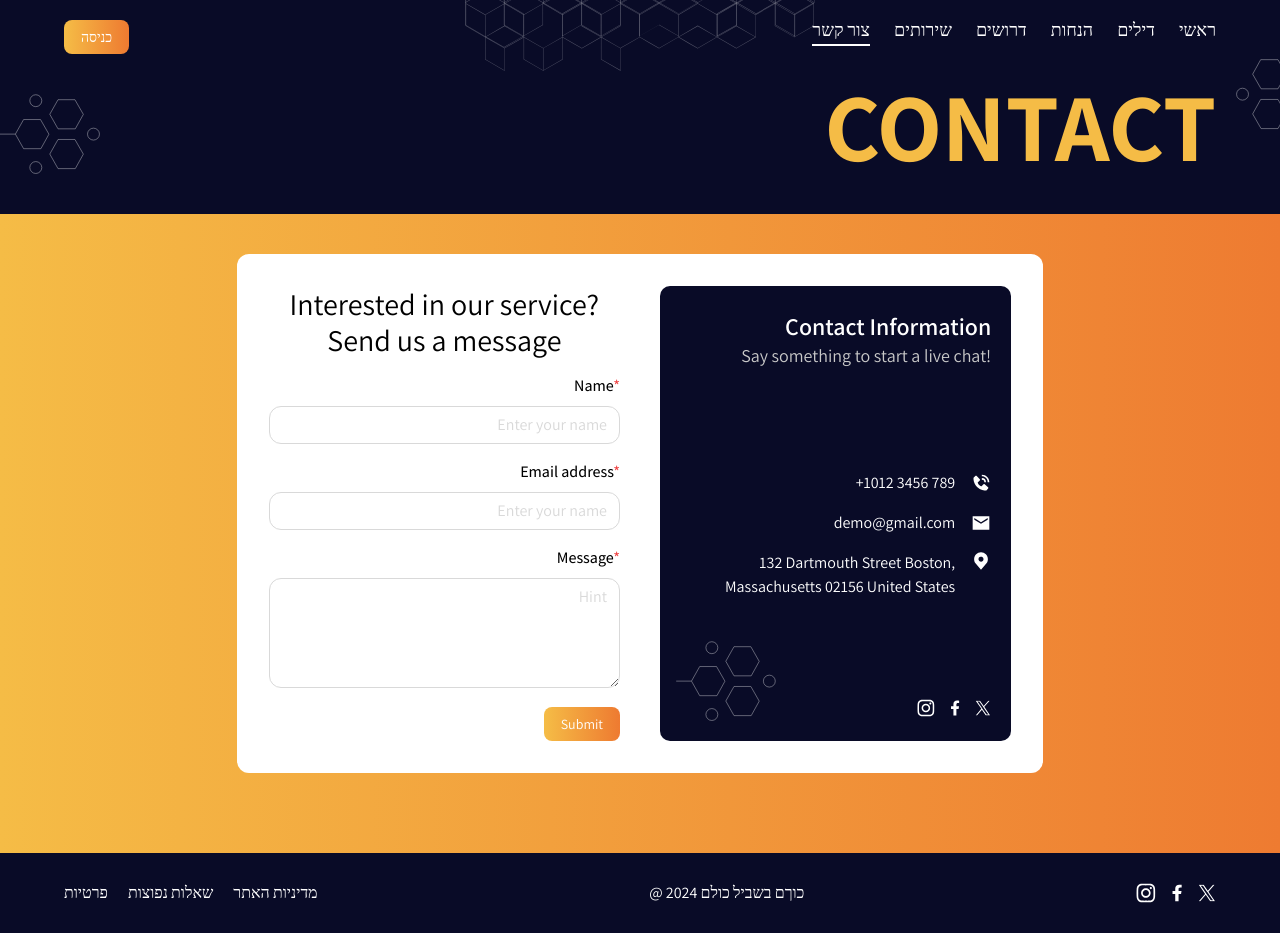
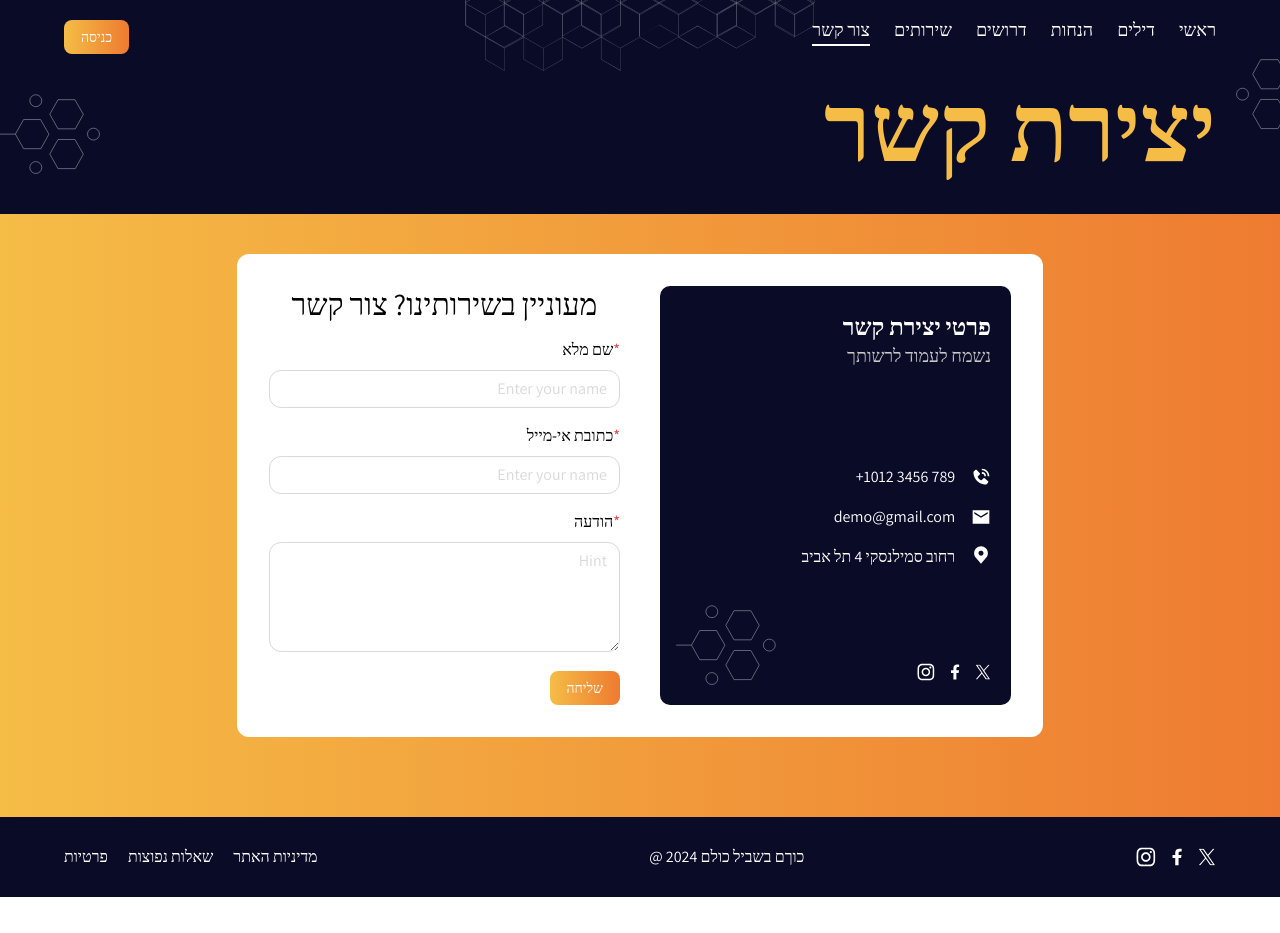
Before and after one commit to whoguri/kulam, a Next.js app: page /contact in a window 1280 px wide. After the commit the page ends 897 px from the top, so only its background shows below. Built offline with nearby package versions, Linux system fonts and the light colour scheme; no server answers.

Commit message:
Hebrew forms

```diff
--- a/src/app/contact/page.js
+++ b/src/app/contact/page.js
@@ -3,11 +3,11 @@ import ContactComponent from "../../components/ContactComponent"
 import { APP_NAME } from "@/constents/constArray";
 
 export const metadata = {
-    title: `Contact | ${APP_NAME}`, description: "",
+    title: `יצירת קשר | ${APP_NAME}`, description: "",
 };
 
 export default function Contact() {
-    return <Layout title="Contact">
+    return <Layout title="יצירת קשר">
         <ContactComponent />
     </Layout>
 }
--- a/src/app/deals/page.js
+++ b/src/app/deals/page.js
@@ -3,7 +3,7 @@ import { APP_NAME } from "@/constents/constArray";
 import DealsComponent from "../../components/DealsComponent"
 
 export const metadata = {
-    title: `Deals | ${APP_NAME}`, description: "",
+    title: `דילים | ${APP_NAME}`, description: "",
 };
 
 export default function Deals() {
--- a/src/app/polls/page.js
+++ b/src/app/polls/page.js
@@ -7,7 +7,7 @@ export const metadata = {
 };
 
 export default function Polls() {
-    return <Layout title="Polls">
+    return <Layout title="סקרים">
         <PollsCompnent />
     </Layout>
 }
--- a/src/components/ContactComponent.js
+++ b/src/components/ContactComponent.js
@@ -18,23 +18,23 @@ export default function Contact() {
         try {
             setError("")
             if (!name) {
-                setError("Name is required");
+                setError("חסר שם");
                 return;
             } else if (name.length < 4) {
-                setError("Name is short");
+                setError("שם קצר מדיי");
                 return;
             }
 
             if (!email) {
-                setError("Enter email")
+                setError("הכנס מייל")
                 return
             } if (email && !validEmailRgx.test(email)) {
-                setError("Invalid email")
+                setError("מייל לא תקין")
                 return;
             }
 
             if (!message) {
-                setError("Message is required");
+                setError("הכנס הודעה");
                 return;
             } else if (message.length < 4) {
                 setError("Message is short");
@@ -70,10 +70,9 @@ export default function Contact() {
             <div className="md:w-[70%] w-full mx-auto">
                 <div className="grid md:grid-cols-2 grid-cols-1 md:p-8 p-4 md:gap-10 gap-7 bg-white rounded-xl">
                     <div>
-                        <h2 className="subheading !font-normal text-center">Interested in our service?
-                            Send us a message</h2>
+                        <h2 className="subheading !font-normal text-center">מעוניין בשירותינו? צור קשר</h2>
                         <div>
-                            <h3 className="paragraph pt-4 pb-2 text-end">Name<span className="text-red-500">*</span></h3>
+                            <h3 className="paragraph pt-4 pb-2 text-end">שם מלא<span className="text-red-500">*</span></h3>
                             <input placeholder="Enter your name" type="text" className="border border-input rounded-xl w-full py-[6px] px-3 focus:outline-none text-end placeholder:text-input"
                                 value={name}
                                 onChange={(e) => {
@@ -83,7 +82,7 @@ export default function Contact() {
                             {(error === "Name is required" || error === "Name is too short") && <div className="text-red-400 text-xs text-end">{error}</div>}
                         </div>
                         <div>
-                            <h3 className="paragraph pt-4 pb-2 text-end">Email address<span className="text-red-500">*</span></h3>
+                            <h3 className="paragraph pt-4 pb-2 text-end">כתובת אי-מייל<span className="text-red-500">*</span></h3>
                             <input placeholder="Enter your name" className="border border-input rounded-xl w-full py-[6px] px-3 focus:outline-none text-end placeholder:text-input" type="email"
                                 value={email}
                                 onChange={(e) => {
@@ -93,7 +92,7 @@ export default function Contact() {
                             {(error === "Enter email" || error === "Invalid email") && <div className="text-red-400 text-xs text-end">{error}</div>}
                         </div>
                         <div>
-                            <h3 className="paragraph pt-4 pb-2 text-end">Message<span className="text-red-500">*</span></h3>
+                            <h3 className="paragraph pt-4 pb-2 text-end">הודעה<span className="text-red-500">*</span></h3>
                             <textarea rows={4} placeholder="Hint" className="border border-input rounded-xl w-full py-[6px] px-3 focus:outline-none text-end placeholder:text-input"
                                 value={message}
                                 onChange={(e) => {
@@ -107,14 +106,14 @@ export default function Contact() {
                                 onClick={() => {
                                     onSubmit()
                                 }}>
-                                <span className="inline-block px-4 2xl:py-[6px] xl:py-[6px] py-1 rounded-lg bg-gradient-to-r from-primary to-primary-dark hover:from-white hover:to-white hover:text-primary-dark 2xl:text-base text-sm text-white">Submit</span>
+                                <span className="inline-block px-4 2xl:py-[6px] xl:py-[6px] py-1 rounded-lg bg-gradient-to-r from-primary to-primary-dark hover:from-white hover:to-white hover:text-primary-dark 2xl:text-base text-sm text-white">שליחה</span>
                             </button>
                         </div>
                     </div>
                     <div className="bg-background px-5 md:py-6 py-10 rounded-[10px] flex flex-col justify-between md:gap-3 gap-6 relative z-10">
                         <div className="text-white">
-                            <h2 className="2xl:text-3xl xl:text-2xl text-lg font-semibold text-end">Contact Information</h2>
-                            <h3 className="2xl:text-2xl xl:text-lg text-sm text-[#C9C9C9] text-end">Say something to start a live chat!</h3>
+                            <h2 className="2xl:text-3xl xl:text-2xl text-lg font-semibold text-end">פרטי יצירת קשר</h2>
+                            <h3 className="2xl:text-2xl xl:text-lg text-sm text-[#C9C9C9] text-end"> נשמח לעמוד לרשותך</h3>
                         </div>
                         <div className="flex items-end flex-col md:gap-4 gap-3">
                             <div className="text-white flex md:gap-4 gap-1 items-center">
@@ -132,7 +131,7 @@ export default function Contact() {
                             </div>
                             <div className="text-white flex md:gap-4 gap-1 items-start">
                                 <div>
-                                    <h3 className="md:text-base text-sm text-end">132 Dartmouth Street Boston, Massachusetts 02156 United States</h3>
+                                    <h3 className="md:text-base text-sm text-end">רחוב סמילנסקי 4 תל אביב</h3>
                                 </div>
                                 <Image src="/Images/location.svg" alt="location" width={20} height={20} className="md:w-5 w-4 md:h-5 h-4" />
                             </div>
--- a/src/components/DealsComponent.js
+++ b/src/components/DealsComponent.js
@@ -51,7 +51,7 @@ export default function DealsComponent() {
     };
 
     const chunkedList = chunkArray((list || []), 12);
-    return <Layout title="Deals"
+    return <Layout title="דילים"
         buttonTitle={(isAdmin || isAdvertiser) && "add"}
         onClickButton={() => { setOpenDeal(true) }} >
 
--- a/src/components/HiringComponent.js
+++ b/src/components/HiringComponent.js
@@ -11,7 +11,7 @@ export default function HiringComponent({ description }) {
     const isAdmin = user?.role === ADMIN
     const [openUser, setOpenUser] = useState(false)
 
-    return <Layout title="hiring"
+    return <Layout title="דרושים"
         buttonTitle={isAdmin && "edit"}
         onClickButton={() => { setOpenUser(true) }} >
 
--- a/src/components/ServiceComponent.js
+++ b/src/components/ServiceComponent.js
@@ -11,7 +11,7 @@ export default function ServiceComponent({ description }) {
     const isAdmin = user?.role === ADMIN
     const [openUser, setOpenUser] = useState(false)
 
-    return <Layout title="more services"
+    return <Layout title="שירותים נוספים"
         buttonTitle={isAdmin && "edit"}
         onClickButton={() => { setOpenUser(true) }}>
 
```
